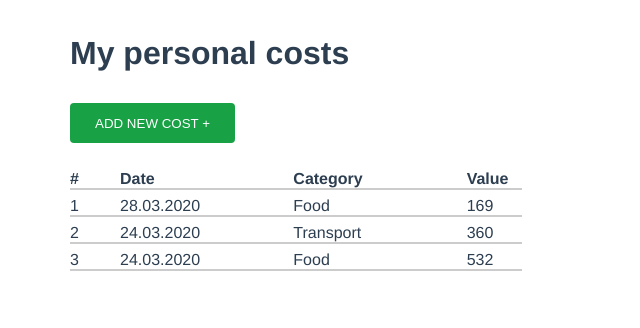
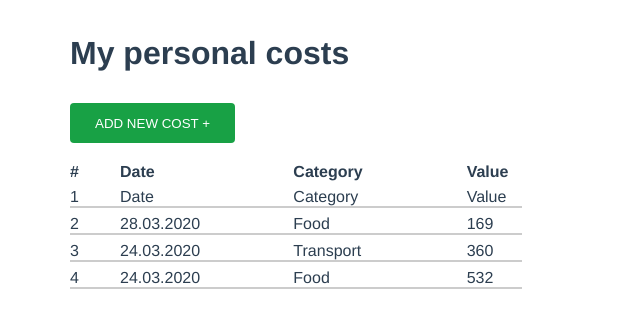
Before and after one commit to Alexsey215/List-of-expenses, a Vue app: page / in a window 1280 px wide. Shown: the top 328 px of the page, without its empty margins (0-640 px from the left). Built offline with nearby package versions, Linux system fonts and the light colour scheme.

Commit message:
Update PaymentsDisplay.vue

```diff
--- a/src/components/PaymentsDisplay.vue
+++ b/src/components/PaymentsDisplay.vue
@@ -1,8 +1,13 @@
 <template>
   <div class="payments-display">
+  <div class="payments-display-description">
+      <span>#</span>
+      <span>Date</span>
+      <span>Category</span>
+      <span>Value</span>
+    </div>
     <div class="payments-display-list" v-for="(item, idx) in list" :key="idx">
-      <span class="payments-display-list-item" v-if="idx !== 0">{{ idx }}</span>
-      <span class="payments-display-list-item" v-else>#</span>
+      <span class="payments-display-list-item">{{ idx + 1 }}</span>
       <span class="payments-display-list-item">{{ item.date }}</span>
       <span class="payments-display-list-item">{{ item.category }}</span>
       <span class="payments-display-list-item">{{ item.value }}</span>
@@ -27,12 +32,14 @@ export default {
 .payments-display {
   margin-top: 20px;
   width: 50%;
+  &-description {
+    display: grid;
+    grid-template-columns: 50px 1fr 1fr 1fr;
+    font-weight: bold;
+  }
   &-list {
     display: grid;
     grid-template-columns: 50px 1fr 1fr 1fr;
-    &:first-child {
-      font-weight: bold;
-    }
     &:after {
       content: "";
       position: relative;
```
